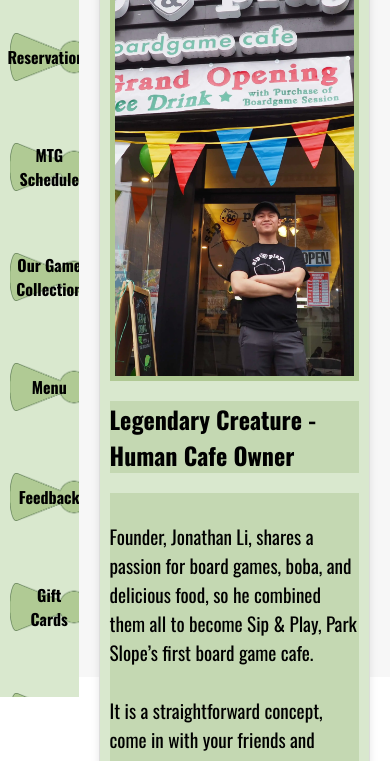
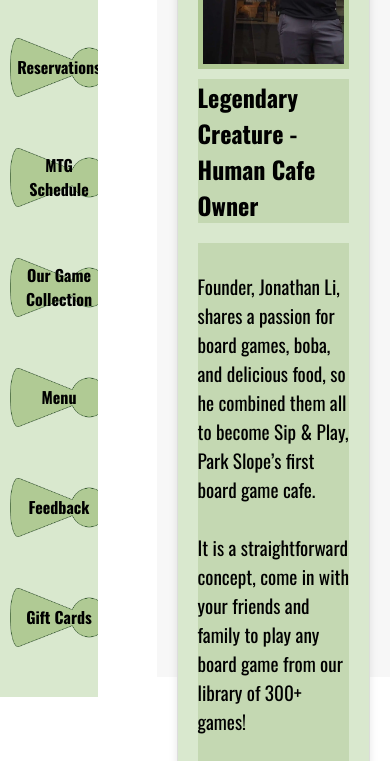
Before and after one commit to encanmore/codedex-sh2024, a website built with Vite: page about.html in a window 390 px wide. Shown: the part 167-928 px from the top of the page. Built offline with nearby package versions, Linux system fonts and the light colour scheme.

Commit message:
update styling

```diff
--- a/about.html
+++ b/about.html
@@ -8,12 +8,6 @@
     <link rel="preconnect" href="https://fonts.googleapis.com">
     <link rel="preconnect" href="https://fonts.gstatic.com" crossorigin>
     <link href="https://fonts.googleapis.com/css2?family=Oswald:wght@200..700&display=swap" rel="stylesheet">
-    <style>
-        .content {
-            align-items: center;
-            justify-content: center;
-        }
-    </style>
 </head>
 <body>
     <div class="container">
@@ -29,8 +23,8 @@
             <a href="https://squareup.com/gift/SWP5P3242C38Q/order" target="_blank"><div class="navbtn">Gift Cards</div></a>
             <a href="./press.html"><div class="navbtn">Press</div></a>
         </div>
-        <div class="content">
-            <div class="card">
+        <div id="about-content" class="about-content">
+            <div class="about-card">
                 <div class="title"><h1>Our Story</h1></div>
                 <div class="cardimg"><img src="./assets/images/snpphoto6.jpeg" alt="A photo of the inside of Sip & Play"></div>
                 <div class="type"><h2>Legendary Creature - Human Cafe Owner</h2></div>
--- a/style.css
+++ b/style.css
@@ -26,7 +26,6 @@
     width: 50%;
     border-radius: 50%;
     background-color: #f5f8ef;
-    margin-top: 90px;
     margin-bottom: 20px;
 }
 
@@ -37,10 +36,12 @@
     display: flex;
     flex-direction: column;
     align-items: center;
-    justify-content: center;
+    justify-content: flex-start;
     text-align: center;
     position: fixed;
     height: 100vh;
+    top: 0;
+    bottom: 0;
     overflow-y: auto;
     scrollbar-width: none;
 }
@@ -80,6 +81,9 @@
     padding: 20px;
     display: flex;
     justify-content: center;
+    align-items: center;
+    height: 100vh;
+    width: 100%;
 }
 
 input, textarea {
@@ -91,10 +95,14 @@
     height: 100%;
 }
 
-.fbcontent .card {
-    padding: 10px;
-    margin-left: 20px;
-    width: 80%;
+.fbcontent-card {
+    background-color: #d9e8ce;
+    border: 1px solid #ddd;
+    border-radius: 8px;
+    padding: 20px;
+    box-shadow: 0 5px 8px rgba(0,0,0,0.1);
+    max-width: 600px;
+    width: 100%;
 }
 
 .card {
@@ -147,6 +155,67 @@
     font-size: 1.2em;
 }
 
+/* About Page */
+
+.about-content {
+    display: flex;
+    justify-content: center;
+    align-items: center;
+    flex: 1;
+    margin-left: 15%;
+    padding: 20px;
+    background-color: #f7f7f7;
+}
+
+.about-card {
+    background-color: #d9e8ce;
+    border: 1px solid #ddd;
+    border-radius: 8px;
+    padding: 20px;
+    box-shadow: 0 5px 8px rgba(0,0,0,0.1);
+    max-width: 800px;
+    width: 100%;
+}
+
+.about-card .title {
+    background-color: #b0c994;
+}
+
+.about-card .type, .about-card .details {
+    background-color: #c4d8b2;
+}
+
+.about-card .title h1 {
+    font-size: 2em;
+    margin: 0 0 10px 0;
+}
+
+.about-card .type h2 {
+    font-size: 1.5em;
+    margin: 0 0 10px 0;
+}
+
+.about-card .cardimg {
+    height: 450px;
+    background-color: #eee;
+    margin-bottom: 10px;
+    text-align: center;
+    align-items: center;
+    justify-content: center;
+    border: 5px solid #b0c994;
+    overflow: hidden;
+}
+
+.about-card .cardimg img {
+    width: 100%;
+    height: 100%;
+    object-fit: cover;
+}
+
+.about-card .details {
+    font-size: 1.2em;
+}
+
 /* Collection Page */
 .collection-container {
     flex: 1;
@@ -190,13 +259,13 @@
 }
 
 @media (max-width: 768px) {
-    .collection-container {
+    .collection-content {
         flex-direction: column;
         align-items: center;
     }
     .dice-container {
-        width: 40%;
-        height: 40%;
+        width: 30%;
+        height: 30%;
     }
 }
 
@@ -213,3 +282,16 @@
     background-color: black;
     color: #b0c994;
 }
+
+@media (max-width: 768px) {
+    .navbar {
+        width: 20%;
+        margin-right: 0;
+        height: 100%;
+        position: static;
+    }
+    .content {
+        margin-left: 0;
+        display: block;
+    }
+}
```
Also changed, not shown: feedback.html (+1 -1 lines).
